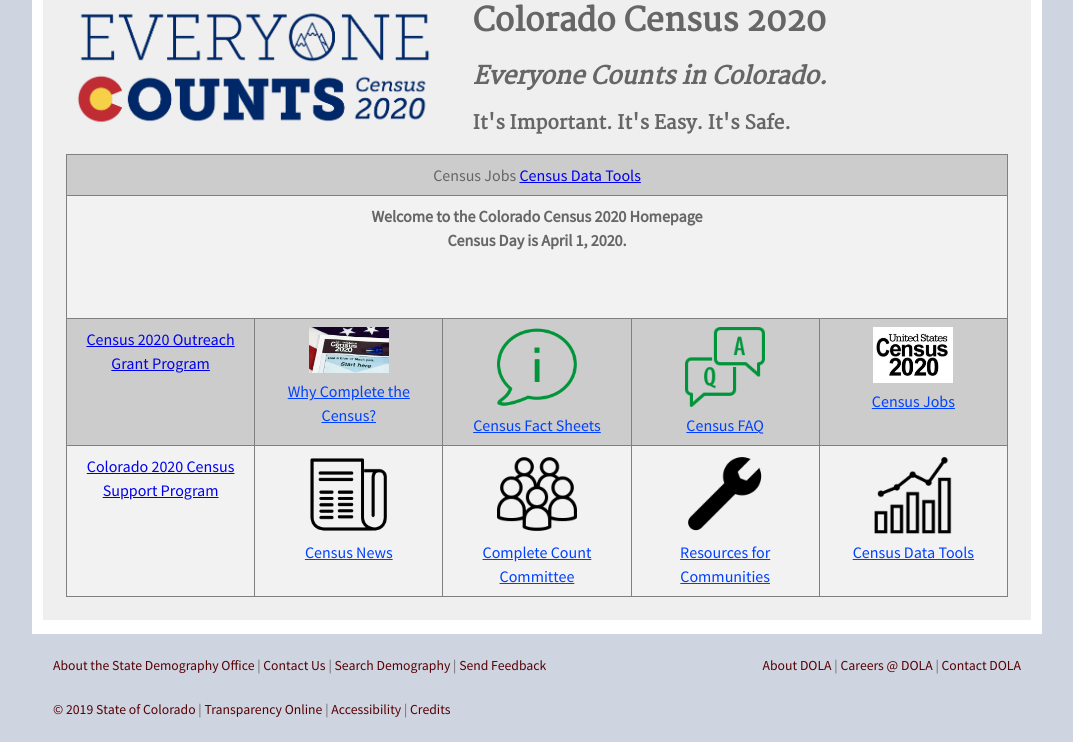
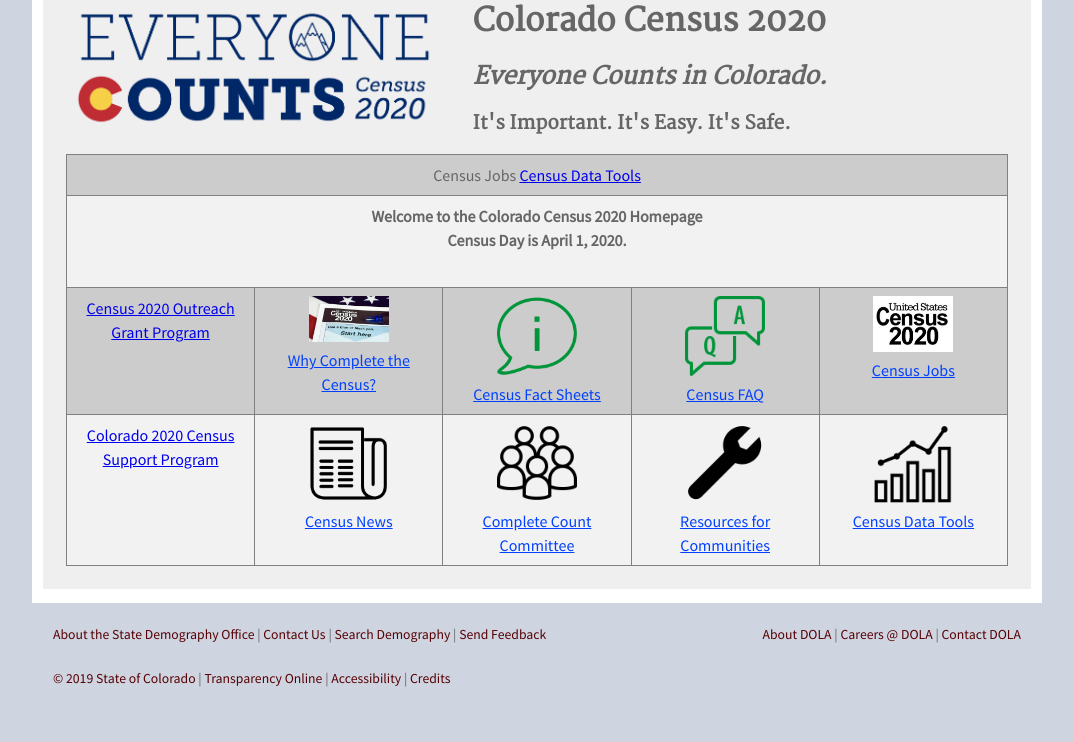
Before and after one commit to TBleess/Website_New, a Jekyll site: the page built from pages/5_CensusACS/census_2020_main.html, in a window 1280 px wide. Shown: the part 961-1703 px from the top of the page, without its empty margins (103-1176 px from the left). Built offline with Jekyll 4.4.1, drawn with Linux system fonts in a browser that asks for light colours; after the commit the page ends 1672 px from its top, so only the background shows below that.

Commit message:
Update census_2020_main.html

```diff
--- a/pages/5_CensusACS/census_2020_main.html
+++ b/pages/5_CensusACS/census_2020_main.html
@@ -73,7 +73,7 @@
 		</td>
                 </tr>
 		<tr>
-			<td colspan="5" valign="top" align="left" height="106px">
+			<td colspan="5" valign="top" align="left" height="75px">
 				<b>Welcome to the Colorado Census 2020 Homepage</b><br>
 				<b>Census Day is April 1, 2020.</b><br>
 			 </td>
```
